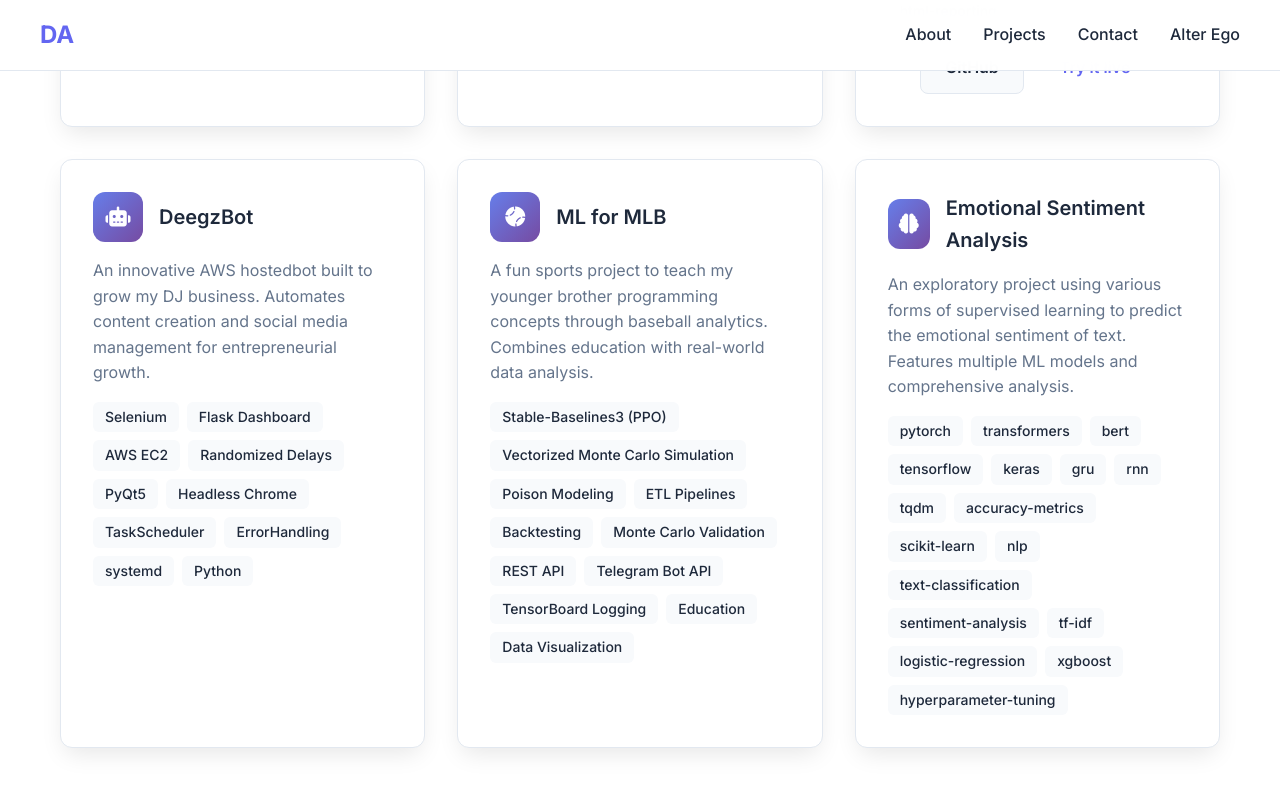
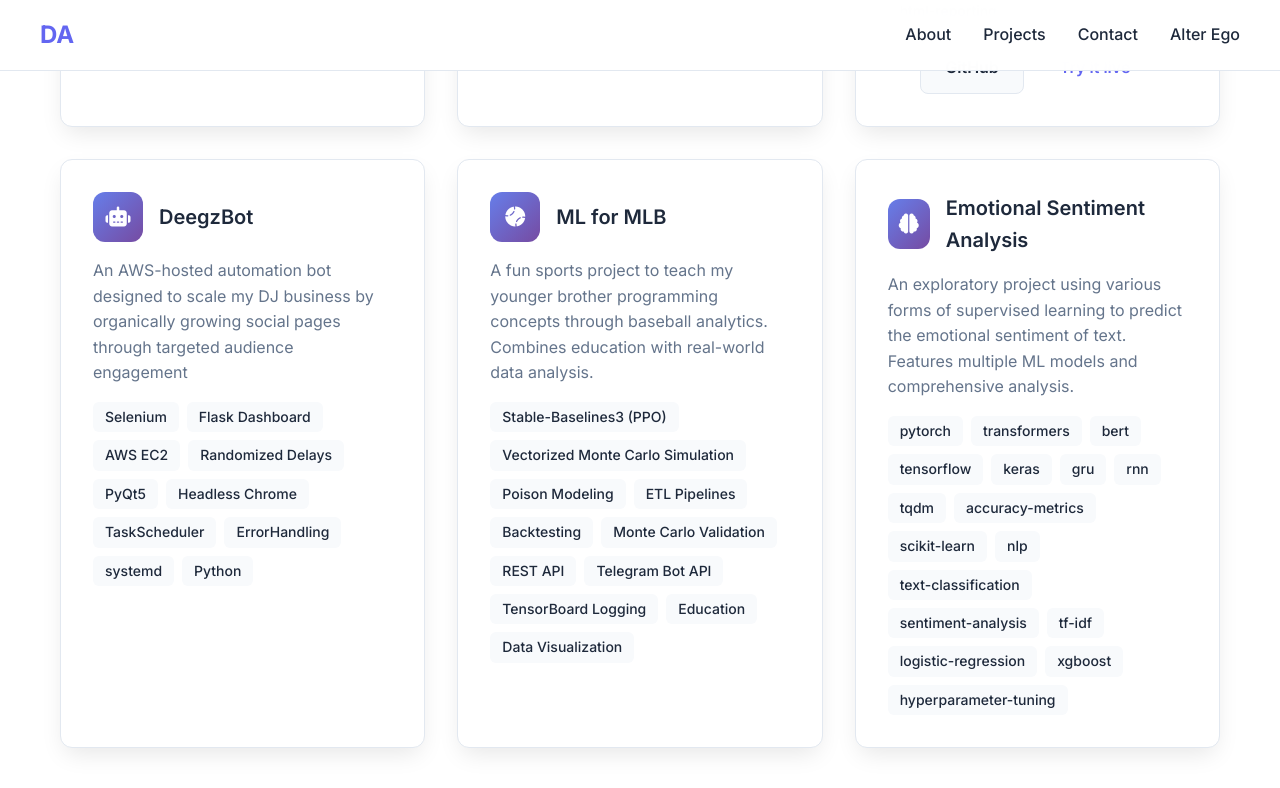
Before and after one commit to insdaguirre/insdaguirre.github.io, a Jekyll site: the page built from index.html, in a window 1280 px wide and 900 px high, scrolled down 2308 px. Shown: the top 788 px of the window. Built offline with Jekyll 4.4.1, drawn with Linux system fonts in a browser that asks for light colours.

Commit message:
fixed project description & link

```diff
--- a/index.html
+++ b/index.html
@@ -167,7 +167,7 @@ description: Senior at Cornell University studying Data Science and Physics. Pas
                     </div>
                     <h3 class="project-title">DeegzBot</h3>
                 </div>
-                <p class="project-description">An innovative AWS hostedbot built to grow my DJ business. Automates content creation and social media management for entrepreneurial growth.</p>
+                <p class="project-description">An AWS-hosted automation bot designed to scale my DJ business by organically growing social pages through targeted audience engagement</p>
                 <div class="project-tech">
                     <span class="tech-tag">Selenium</span>
                     <span class="tech-tag">Flask Dashboard</span>
```
